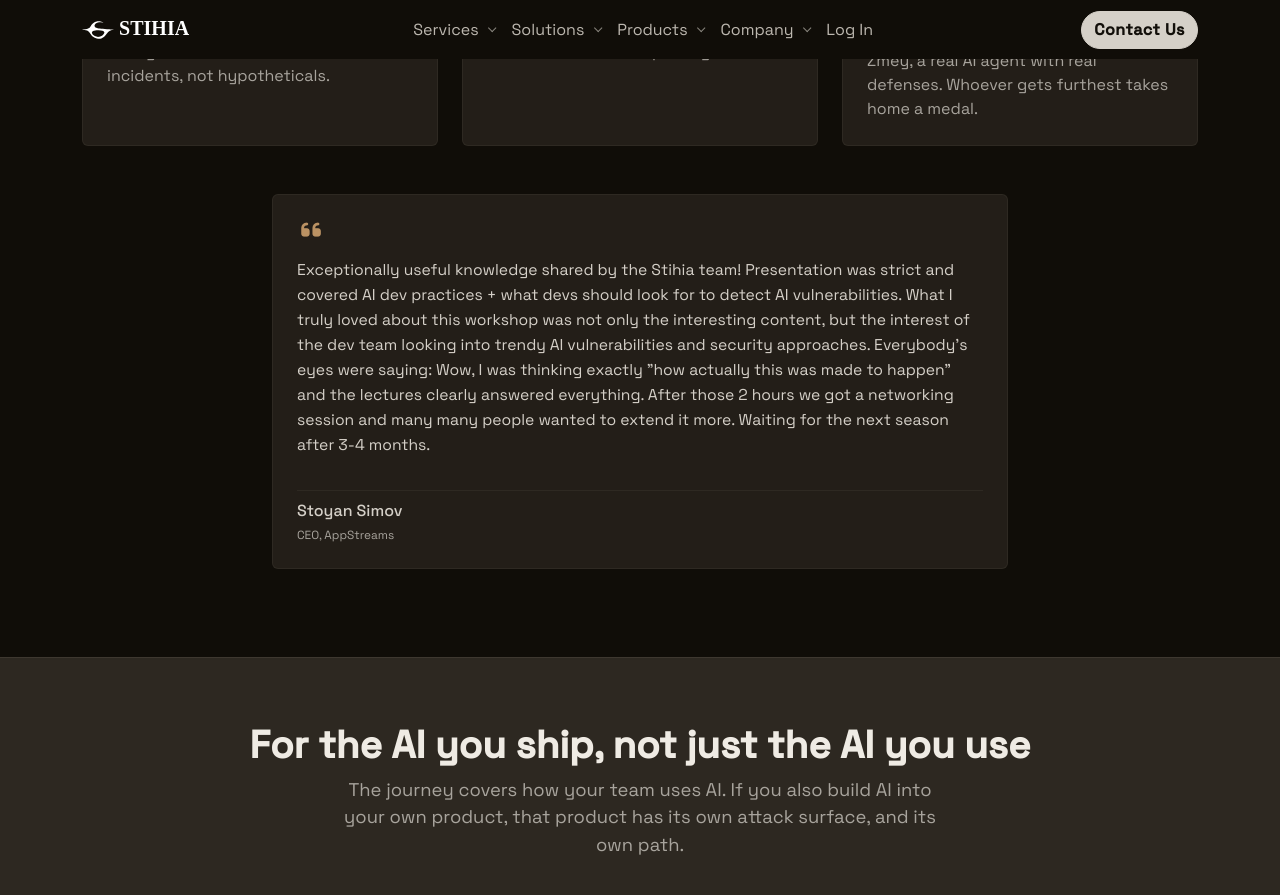
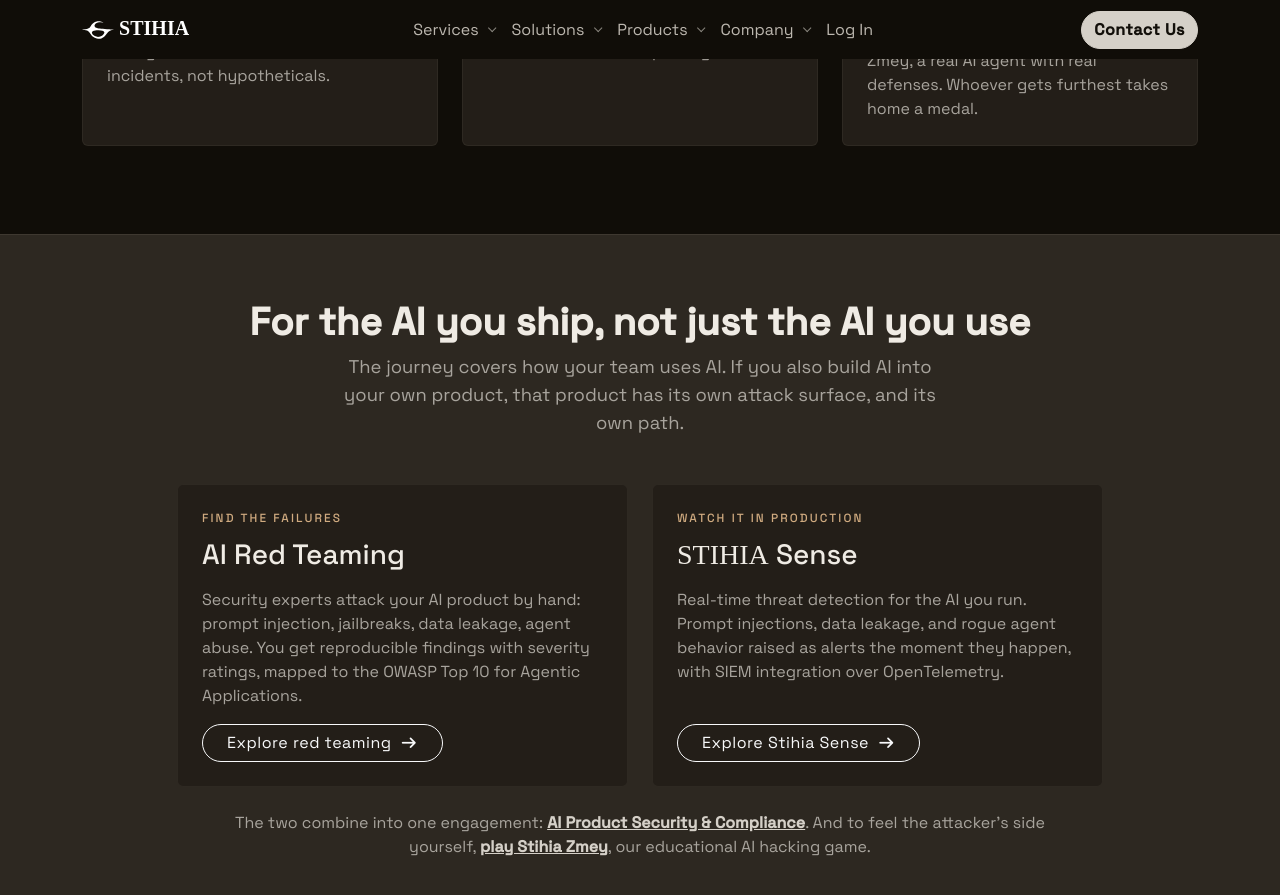
Before and after one commit to stihia-ai/stihia-ai.github.io, a Jekyll site: the page built from index.html, in a window 1280 px wide and 900 px high, scrolled down 3470 px. Shown: the top 895 px of the window. Built offline with Jekyll 4.4.1, drawn with Linux system fonts in a browser that asks for light colours; nearby versions of some CDN libraries; some web fonts are replaced.

Commit message:
fix: hide testimonials temporarily

```diff
--- a/index.html
+++ b/index.html
@@ -308,7 +308,8 @@
           </div>
         </div>
       </div>
-      <div class="row justify-content-center g-4 mt-4">
+      <!-- TODO: Add testimonial here -->
+      <!-- <div class="row justify-content-center g-4 mt-4">
         <div class="col-lg-8">
           <figure class="panel rounded p-4 h-100 feature-card testimonial">
             <i class="fa fa-quote-left testimonial-mark" aria-hidden="true"></i>
@@ -327,7 +328,7 @@
             </figcaption>
           </figure>
         </div>
-      </div>
+      </div> -->
       <div class="spacer"></div>
     </div>
   </section>
--- a/services/ai-policy.html
+++ b/services/ai-policy.html
@@ -416,9 +416,9 @@
   </div>
 
   <!-- ===================================================================
-       Testimonials
+       TODO: Testimonials
        =================================================================== -->
-  <section id="testimonials" class="container pt-5">
+  <!-- <section id="testimonials" class="container pt-5">
     <div class="spacer"></div>
     <div class="fade-in section-divider">
       <div class="row mb-5 text-center">
@@ -454,7 +454,7 @@
       </div>
       <div class="spacer"></div>
     </div>
-  </section>
+  </section> -->
 
   <!-- ===================================================================
        Where it leads next
--- a/services/workshop.html
+++ b/services/workshop.html
@@ -799,9 +799,9 @@
   </section>
 
   <!-- ===================================================================
-       Testimonials
+       TODO: Testimonials
        =================================================================== -->
-  <section id="testimonials" class="container pt-5">
+  <!-- <section id="testimonials" class="container pt-5">
     <div class="spacer"></div>
     <div class="fade-in section-divider">
       <div class="row mb-5 text-center">
@@ -838,7 +838,7 @@
       </div>
       <div class="spacer"></div>
     </div>
-  </section>
+  </section> -->
 
   <!-- ===================================================================
        How we get to the room
--- a/solutions/enable-safe-ai-development.html
+++ b/solutions/enable-safe-ai-development.html
@@ -323,9 +323,9 @@
   </section>
 
   <!-- ===================================================================
-       Testimonials
+       TODO: Testimonials
        =================================================================== -->
-  <div class="section-band mt-5">
+  <!-- <div class="section-band mt-5">
     <div class="container">
       <div id="testimonials" class="fade-in section-divider">
         <div class="row mb-5 text-center">
@@ -362,7 +362,7 @@
         <div class="spacer"></div>
       </div>
     </div>
-  </div>
+  </div> -->
 
   <!-- ===================================================================
        FAQ
```
